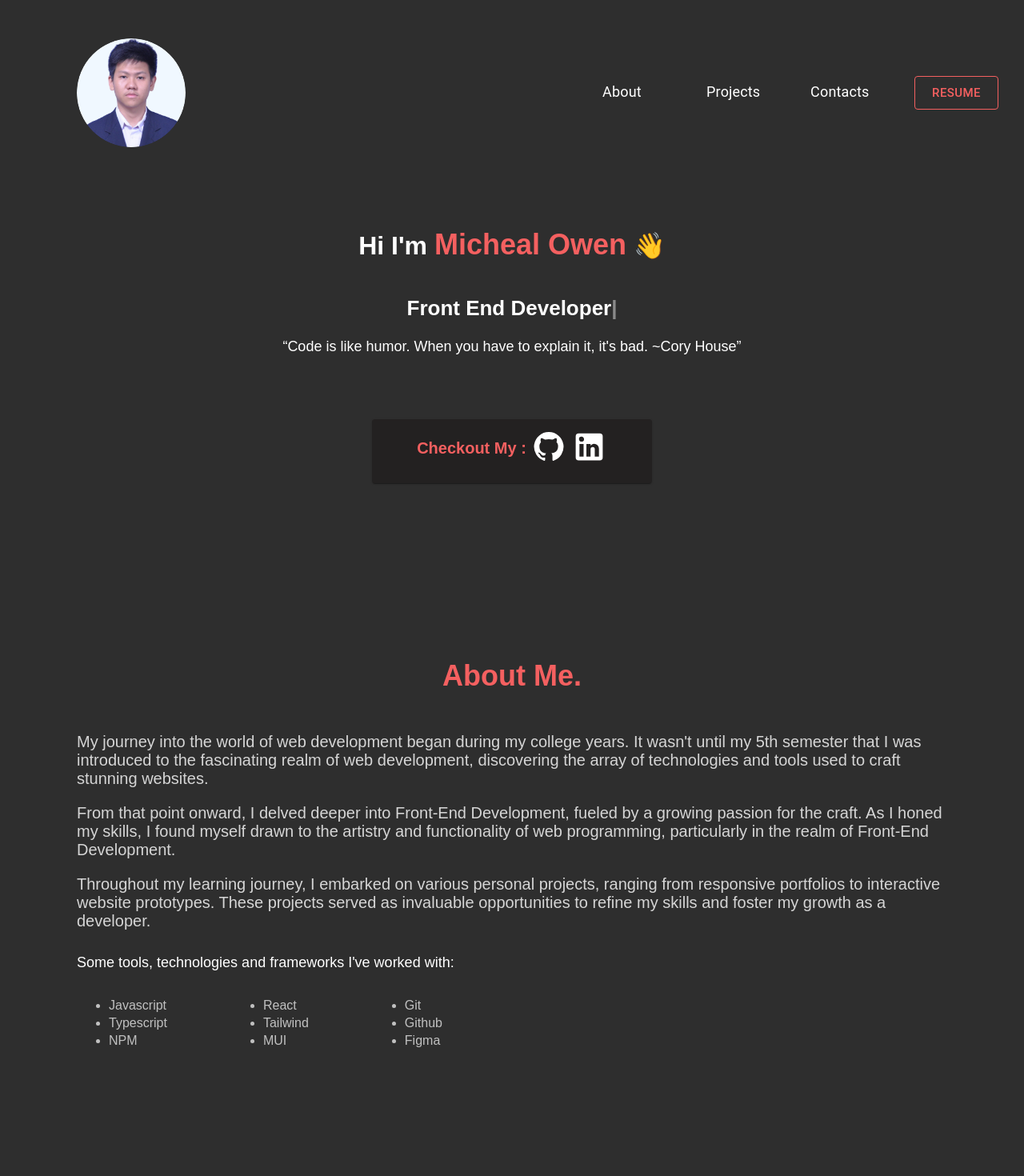
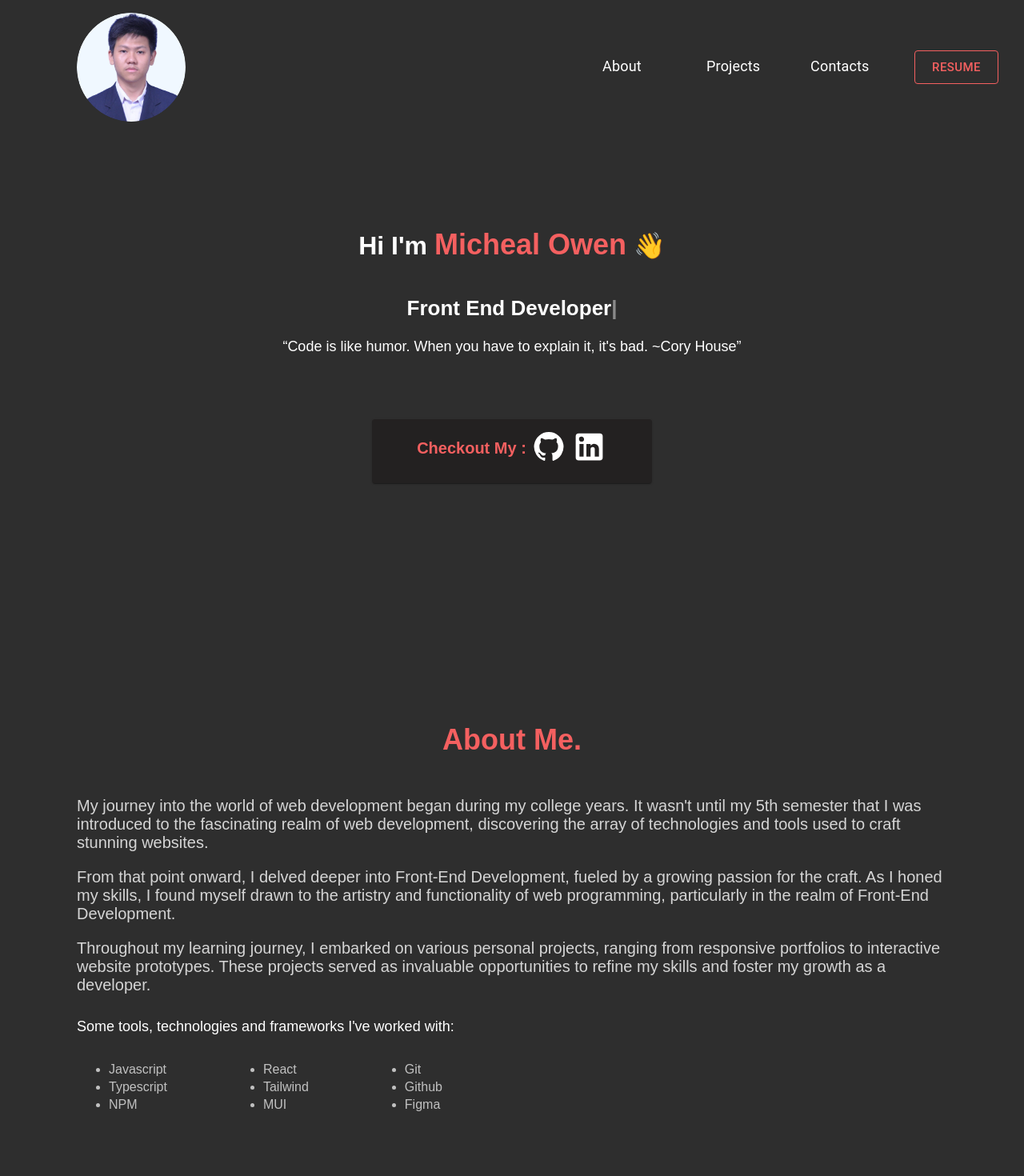
Before and after one commit to Micheal501/portfolio, a React (Vite) app: page / in a window 1280 px wide. Shown: the top 1470 px of the page at 80% size. Built offline with nearby package versions, Linux system fonts and the light colour scheme; a web font is replaced by a local one.

Commit message:
feat:adding padding top

```diff
--- a/src/components/molecules/NavLink.tsx
+++ b/src/components/molecules/NavLink.tsx
@@ -10,7 +10,7 @@ const NavLink = () => {
         direction="row"
         justifyContent="space-between"
         alignItems="center"
-        sx={{ padding: 5 }}
+        sx={{ paddingX: 5 }}
       >
         <Avatar
           alt="Remy Sharp"
--- a/src/components/organisms/Navbar.tsx
+++ b/src/components/organisms/Navbar.tsx
@@ -1,3 +1,4 @@
+import { useState, useEffect } from "react";
 import Container from "@mui/material/Container";
 import MobileNavLink from "../molecules/MobileNavLink";
 import NavLink from "../molecules/NavLink";
@@ -6,13 +7,32 @@ import { useTheme, useMediaQuery } from "@mui/material";
 const Navbar = () => {
   const theme = useTheme();
   const isMobile = useMediaQuery(theme.breakpoints.down("md"));
+  const [scrollY, setScrollY] = useState(0);
+
+  const handleScroll = () => {
+    setScrollY(window.scrollY);
+  };
+
+  useEffect(() => {
+    window.addEventListener("scroll", handleScroll);
+    return () => {
+      window.removeEventListener("scroll", handleScroll);
+    };
+  }, []);
 
   return (
     <>
       <div style={{ height: "216px" }}>
         <Container
           maxWidth="xl"
-          sx={{ position: "fixed", zIndex: 1000 }}
+          sx={{
+            position: "fixed",
+            zIndex: 1000,
+            paddingTop: 2,
+            top: 0,
+            backdropFilter: scrollY > 0 ? "blur(10px)" : "none",
+            transition: "backdrop-filter 0.3s ease-in-out",
+          }}
         >
           {isMobile ? <MobileNavLink /> : <NavLink />}
         </Container>
--- a/src/pages/About.tsx
+++ b/src/pages/About.tsx
@@ -6,8 +6,9 @@ const About = () => {
       <Container
         maxWidth="xl"
         id="about"
+        sx={{ marginTop: "150px", paddingTop: 10 }}
       >
-        <Grid sx={{ marginTop: "150px", padding: 5 }}>
+        <Grid sx={{ padding: 5 }}>
           <h2
             style={{
               textAlign: "center",
@@ -51,7 +52,10 @@ const About = () => {
               developer.
             </p>
           </Grid>
-          <Grid sx={{ marginTop: "30px" }}>
+          <Grid
+            item
+            sx={{ marginTop: "30px" }}
+          >
             <p style={{ color: "#FFFFFF", fontSize: "18px" }}>
               Some tools, technologies and frameworks I've worked with:
             </p>
--- a/src/pages/Contacts.tsx
+++ b/src/pages/Contacts.tsx
@@ -5,7 +5,7 @@ const Contacts = () => {
     <>
       <Container
         maxWidth="xl"
-        sx={{ marginTop: "100px" }}
+        sx={{ marginTop: "150px" }}
         id="contacts"
       >
         <Grid sx={{ padding: 5 }}>
--- a/src/pages/Projects.tsx
+++ b/src/pages/Projects.tsx
@@ -8,9 +8,10 @@ export default function RecipeReviewCard() {
   const blockCard = useMediaQuery(theme.breakpoints.down("md"));
 
   return (
+    <>
       <Container
         maxWidth="xl"
-      sx={{ marginTop: "50px", padding: 5 }}
+        sx={{ marginTop: "50px", paddingTop: 20 }}
         id="projects"
       >
         <h2
@@ -36,5 +37,6 @@ export default function RecipeReviewCard() {
           <CardProjects></CardProjects>
         </Grid>
       </Container>
+    </>
   );
 }
```
Lines whose indentation alone changed are shown as unchanged.
